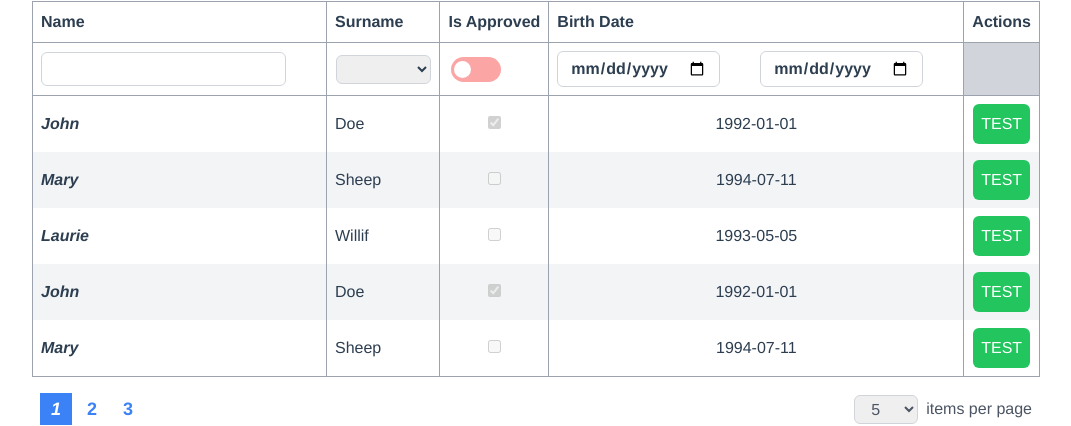
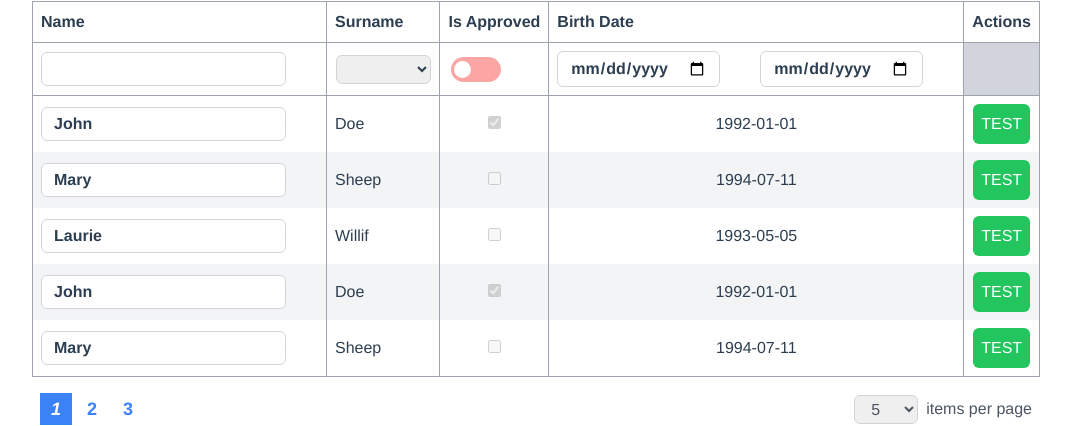
Before and after one commit to enes-kaplan/vue3-table, a Vue app: page / in a window 1280 px wide. Shown: the part 259-685 px from the top of the page, without its empty margins (104-1175 px from the left). Built offline with nearby package versions, Linux system fonts and the light colour scheme.

Commit message:
Row editing

```diff
--- a/src/components/HelloWorld.vue
+++ b/src/components/HelloWorld.vue
@@ -9,7 +9,9 @@
         is-filterable
         striped
       >
-        <!-- TODO: Add row data editing -->
+        <template #name="row">
+          <input v-model="row.data.name" type="text" class="input-text">
+        </template>
         <template #isApproved="row">
           <input type="checkbox" :checked="row.data.isApproved" disabled>
         </template>
```
